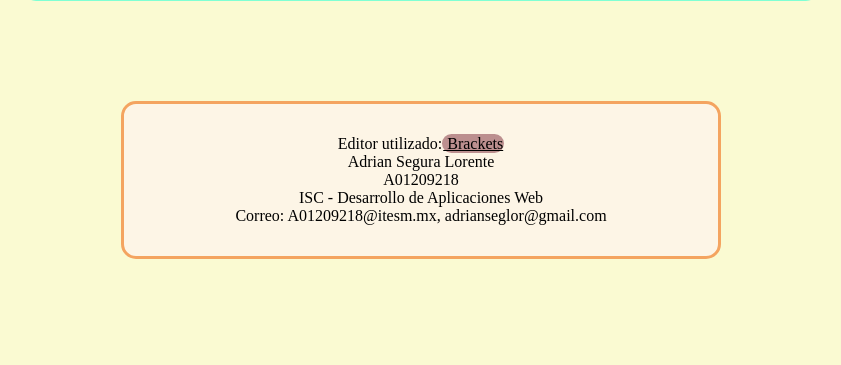
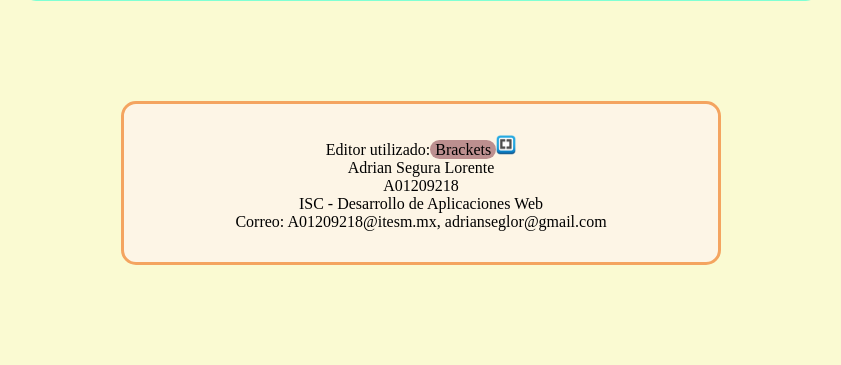
Before and after one commit to AdrianSegura220/daw_apac, a PHP site: page /lab3.html in a window 1280 px wide. Shown: the part 4982-5347 px from the top of the page, without its empty margins (219-1060 px from the left). Before the commit the page ends 5241 px from the top, so only its background shows below. Run offline with PHP 8.4, Linux system fonts and the light colour scheme.

Commit message:
retirar línea de último link

```diff
--- a/DAW/lab3.html
+++ b/DAW/lab3.html
@@ -115,7 +115,7 @@
         <p><a href="http://w3schools.invisionzone.com/topic/41387-css-important/">http://w3schools.invisionzone.com/topic/41387-css-important/</a></p>
         </div>
         <p></p>
-        <footer id = "presentacion"><p>Editor utilizado:<a href ="http://brackets.io/" id="linkIDE"> Brackets</a><br>Adrian Segura Lorente<br>A01209218<br>ISC - Desarrollo de Aplicaciones Web<br>Correo: A01209218@itesm.mx, adrianseglor@gmail.com</p></footer>
+        <footer id = "presentacion"><p>Editor utilizado:<a href ="http://brackets.io/" id="linkIDE"> Brackets </a><img src="brackets.png" height = 20px; width=20px; ><br>Adrian Segura Lorente<br>A01209218<br>ISC - Desarrollo de Aplicaciones Web<br>Correo: A01209218@itesm.mx, adrianseglor@gmail.com</p></footer>
     </body>
 </html>
 
--- a/DAW/style.css
+++ b/DAW/style.css
@@ -79,7 +79,9 @@ th
 #linkIDE
 {
     background-color: rosybrown;
+    text-decoration: none;
 }
+
 #img
 {
     border-radius: 15px;
```
Also changed, not shown: DAW/brackets.png (added).
